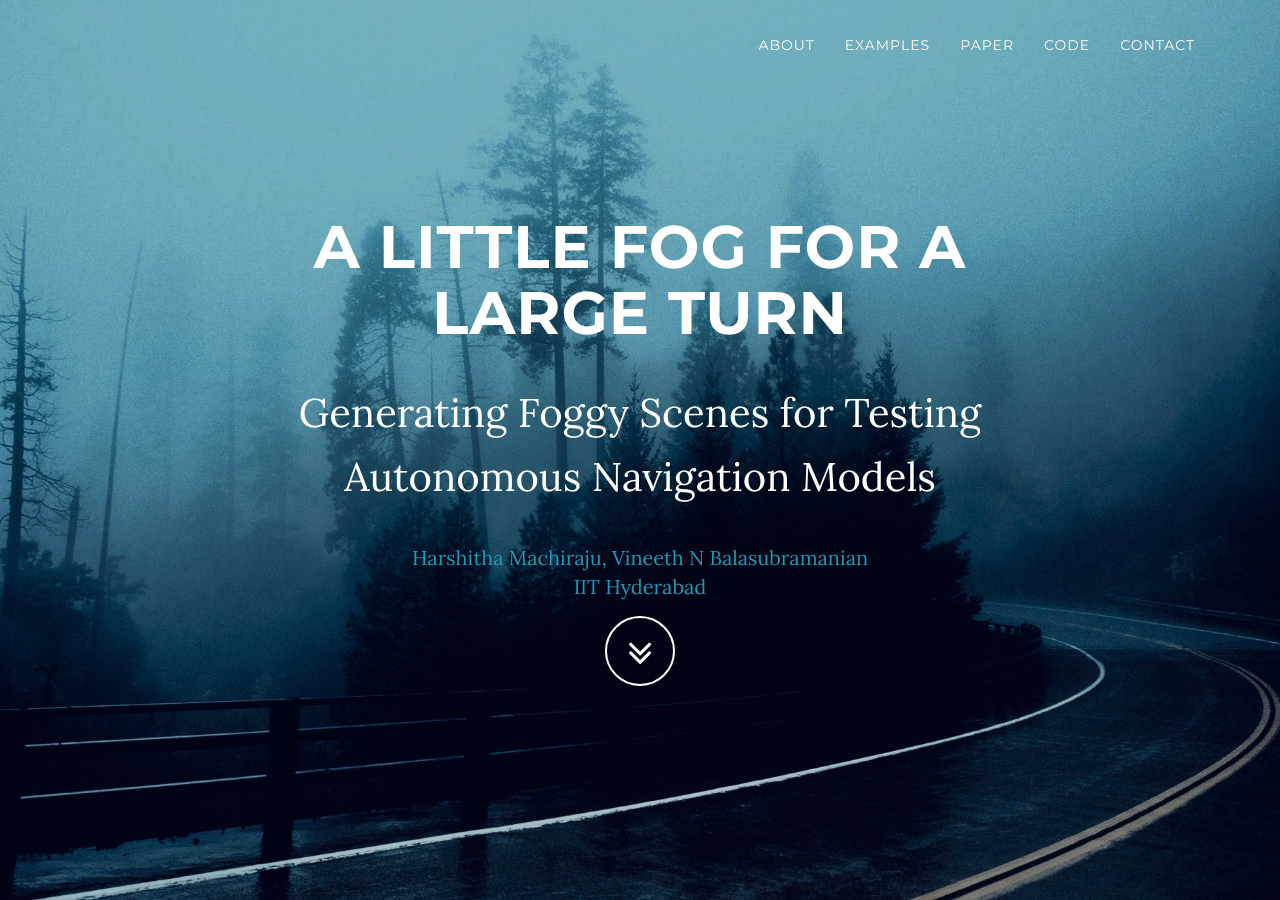
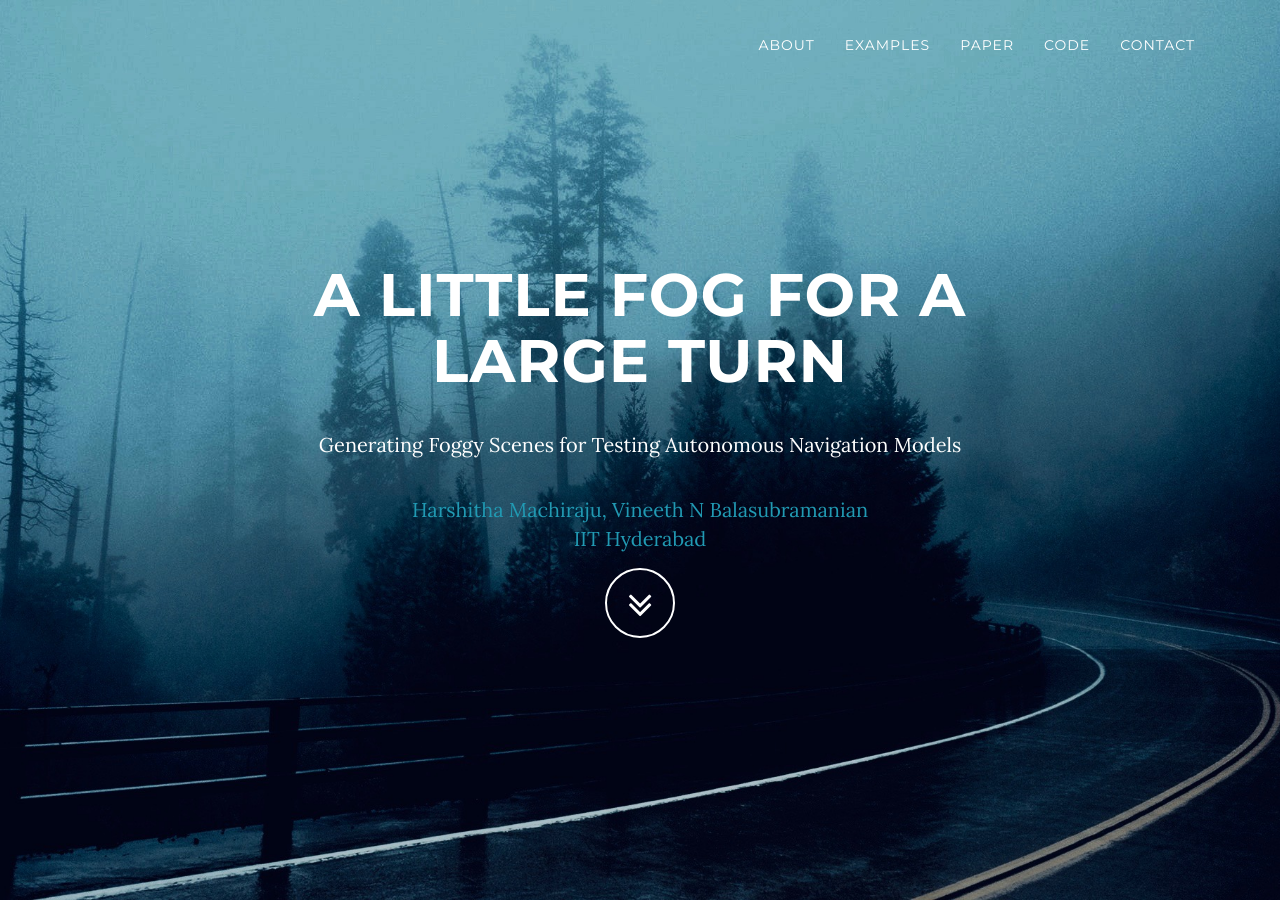
Before and after one commit to code-Assasin/website_little_fog, a Jekyll site: the page built from index.html, in a window 1280 px wide and 900 px high. Built offline with Jekyll 4.4.1, drawn with Linux system fonts in a browser that asks for light colours.

Commit message:
Update grayscale.css

```diff
--- a/_includes/css/grayscale.css
+++ b/_includes/css/grayscale.css
@@ -159,7 +159,7 @@ a:focus {
 }
 
 .intro .intro-body .intro-text {
-    font-size: 40px;
+    font-size: 20px;
 }
 
 .intro .intro-body .intro-sub-text {
@@ -177,7 +177,7 @@ a:focus {
     }
 
     .intro .intro-body .intro-text {
-        font-size: 40px;
+        font-size: 20px;
     }
 
     .intro .intro-body .intro-sub-text {
```
